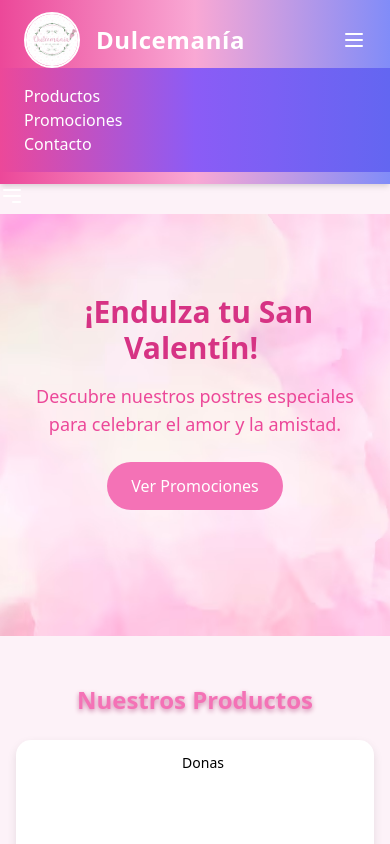
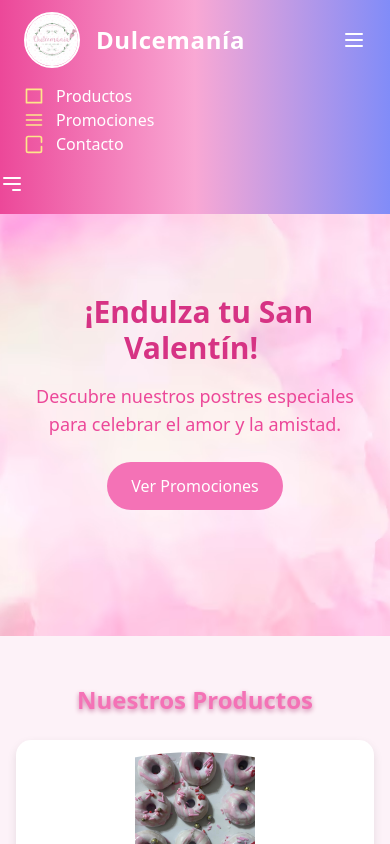
Before and after one commit to moon-bel9/DULCEMANIA, a plain HTML site: page index.html in a window 390 px wide. Both pictures are taken after a click on the button 354 px from the left and 40 px from the top of the page. Shown: the top 844 px of the page. Drawn offline with nearby package versions, Linux system fonts and the light colour scheme.

Commit message:
Actualización de index.html  img/donas.jpg 1

```diff
--- a/index.html
+++ b/index.html
@@ -7,6 +7,7 @@
     <link rel="icon" href="img/logo.png">
     <link rel="stylesheet" href="styles.css">
     <link href="https://cdn.jsdelivr.net/npm/tailwindcss@2.2.19/dist/tailwind.min.css" rel="stylesheet">
+    <link href="https://cdnjs.cloudflare.com/ajax/libs/font-awesome/6.0.0-beta3/css/all.min.css" rel="stylesheet">
 
 </head>
 <body class="font-sans bg-pink-50">
@@ -20,10 +21,10 @@
         </div>
 
         <!-- Menú en desktop -->
-        <ul id="menu" class="hidden md:flex space-x-8 text-lg">
-            <li><a href="#productos" class="hover:text-yellow-200 transition-all duration-200">Productos</a></li>
-            <li><a href="#promociones" class="hover:text-yellow-200 transition-all duration-200">Promociones</a></li>
-            <li><a href="#footer" class="hover:text-yellow-200 transition-all duration-200">Contacto</a></li>
+        <ul id="menu" class="hidden md:flex space-x-9 text-lg">
+            <li><a href="#productos" class="hover:text-pink-400 transition-all duration-200">Productos</a></li>
+            <li><a href="#promociones" class="hover:text-pink-400 transition-all duration-200">Promociones</a></li>
+            <li><a href="#footer" class="hover:text-pink-400 transition-all duration-200">Contacto</a></li>
         </ul>
 
         <!-- Icono de menú para móviles -->
@@ -36,15 +37,30 @@
         </div>
     </div>
 
-    <!-- Menú desplegable en móvil -->
-    <div id="mobile-menu" class="md:hidden hidden bg-gradient-to-r from-pink-500 via-purple-500 to-indigo-500 text-white py-4 px-6 space-y-4">
-        <ul>
-            <li><a href="#productos" class="hover:text-yellow-200 transition-all duration-200">Productos</a></li>
-            <li><a href="#promociones" class="hover:text-yellow-200 transition-all duration-200">Promociones</a></li>
-            <li><a href="#footer" class="hover:text-yellow-200 transition-all duration-200">Contacto</a></li>
-        </ul>
-    </div>
-</nav>
+<!-- Menú desplegable en móvil -->
+<div id="mobile-menu" class="md:hidden hidden bg-gradient-to-r from-pink-500 via-pink-300 to-indigo-400 text-white py-4 px-6 space-y-4">
+    <ul>
+        <li class="flex items-center space-x-3">
+            <svg class="h-5 w-5 text-yellow-200" xmlns="http://www.w3.org/2000/svg" fill="none" viewBox="0 0 24 24" stroke="currentColor">
+                <path stroke-linecap="round" stroke-linejoin="round" stroke-width="2" d="M3 4v16h18V4H3z" />
+            </svg>
+            <a href="#productos" class="hover:text-yellow-200 transition-all duration-200">Productos</a>
+        </li>
+        <li class="flex items-center space-x-3">
+            <svg class="h-5 w-5 text-yellow-200" xmlns="http://www.w3.org/2000/svg" fill="none" viewBox="0 0 24 24" stroke="currentColor">
+                <path stroke-linecap="round" stroke-linejoin="round" stroke-width="2" d="M3 12h18M3 6h18M3 18h18" />
+            </svg>
+            <a href="#promociones" class="hover:text-yellow-200 transition-all duration-200">Promociones</a>
+        </li>
+        <li class="flex items-center space-x-3">
+            <svg class="h-5 w-5 text-yellow-200" xmlns="http://www.w3.org/2000/svg" fill="none" viewBox="0 0 24 24" stroke="currentColor">
+                <path stroke-linecap="round" stroke-linejoin="round" stroke-width="2" d="M21 10V5a2 2 0 00-2-2H5a2 2 0 00-2 2v15a2 2 0 002 2h14a2 2 0 002-2v-5" />
+            </svg>
+            <a href="#footer" class="hover:text-yellow-200 transition-all duration-200">Contacto</a>
+        </li>
+    </ul>
+</div>
+
 
 
 
```
Also changed, not shown: img/donas.jpg (added).
